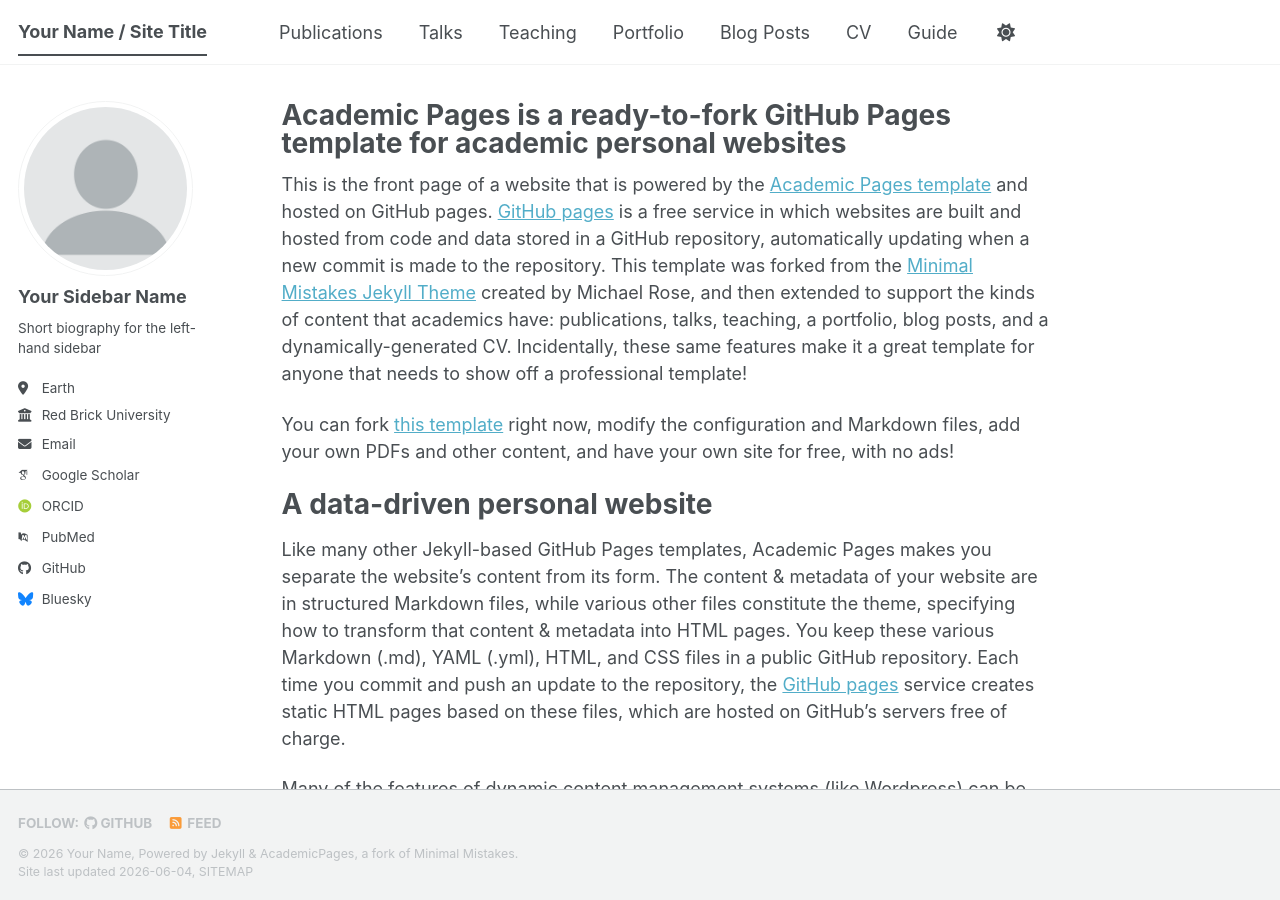
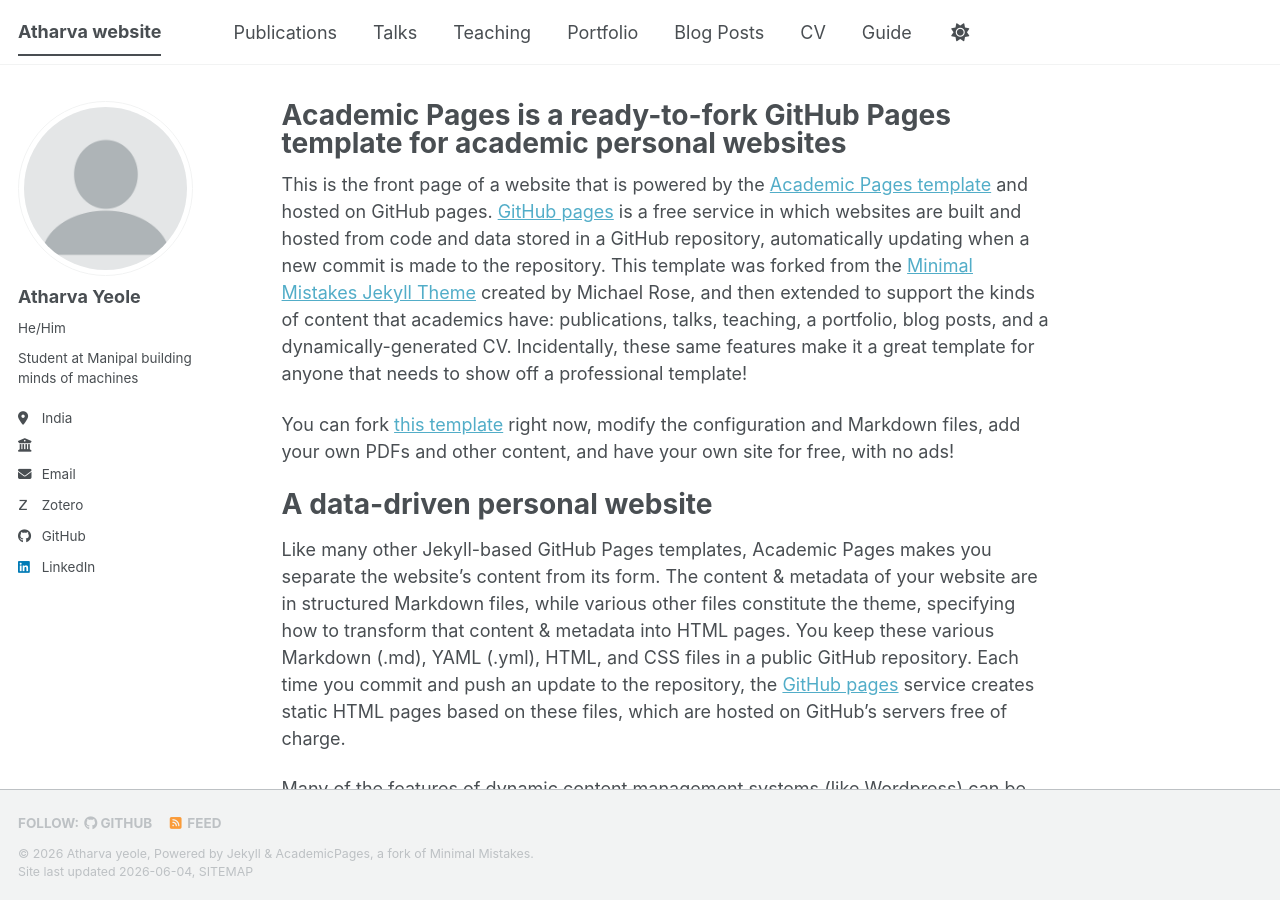
Before and after one commit to AtharvaYeole06/AtharvaYeole06.github.io, a Jekyll site: the page built from _pages/about.md, in a window 1280 px wide and 900 px high. Built offline with Jekyll 4.4.1, drawn with Linux system fonts in a browser that asks for light colours; some web fonts are replaced; a script bundle is joined from its source files by our own code; library files that are not in the unit come from our copies.

Commit message:
updated the config

```diff
--- a/_config.yml
+++ b/_config.yml
@@ -9,14 +9,14 @@
 # Basic Site Settings
 locale                   : "en-US"
 site_theme               : "default" # The available themes options are "default", "air", "sunrise", "mint", "dirt" and "contrast"
-title                    : "Your Name / Site Title"
+title                    : "Atharva website"
 title_separator          : "-"
-name                     : &name "Your Name"
-description              : &description "Your Name's academic portfolio"   # Update this with a general description of your site, this is the default if not overridden by a page
-url                      : https://academicpages.github.io # The base hostname & protocol for your site e.g. "https://[your GitHub username].github.io",
+name                     : &name "Atharva yeole"
+description              : &description "My description"   # Update this with a general description of your site, this is the default if not overridden by a page
+url                      : https://atharvayeole06.github.io # The base hostname & protocol for your site e.g. "https://[your GitHub username].github.io",
                                                            # or if you already have some other page hosted on Github then use "https://[your GitHub username].github.io/[Your Repo Name]"
 baseurl                  : "" # the subpath of your site, e.g. "/blog"
-repository               : "academicpages/academicpages.github.io"
+repository               : "AtharvaYeole06/atharvayeole06.github.io"
 
 # Site Author - The following control what appear as part of the author content on the side bar.
 #               If a field is blank the icon and link will not appear, otherwise it will be shown.
@@ -24,40 +24,40 @@
 author:
   # Biographic information
   avatar           : "profile.png"
-  name             : "Your Sidebar Name"
-  pronouns         : # example: "she/her"
-  bio              : "Short biography for the left-hand sidebar"
-  location         : "Earth"
-  employer         : "Red Brick University"
+  name             : "Atharva Yeole"
+  pronouns         : "He/Him"
+  bio              : "Student at Manipal building minds of machines"
+  location         : "India"
+  employer         : ""
   uri              : # URL
-  email            : "none@example.org"
+  email            : "atharva8295@gmail.com"
 
   # Academic websites
   academia         : # URL
   arxiv            : # URL - Update with the correct link to your profile
-  googlescholar    : "https://scholar.google.com/citations?user=PS_CX0AAAAAJ"
+  googlescholar    :
   inspire-hep      : # URL
   impactstory      : # URL
-  orcid            : "https://orcid.org/yourorcidurl"
+  orcid            :
   semantic         : # URL
   ssrn             : # URL
-  pubmed           : "https://www.ncbi.nlm.nih.gov/pubmed/?term=john+snow"
+  pubmed           :
   researchgate     : # URL
   scopus           : # URL
-  zotero           : # URL
+  zotero           : "https://www.zotero.org/atharvayeole/library"
 
 
   # Repositories and software development
   bitbucket        : # Username - Update with your username on the site
   codepen          : # Username
   dribbble         : # Username
-  github           : "academicpages"
+  github           : "AtharvaYeole06"
   kaggle           : # Username
   stackoverflow    : # User number or user number and name (i.e., use "1" or "1/jeff-atwood")
 
   # Social media
   artstation       : # Username
-  bluesky          : "bsky.app" # Replace this with you Bluesky username
+  bluesky          :  # Replace this with you Bluesky username
   facebook         : # Username
   flickr           : # Username
   foursquare       : # Username
@@ -66,7 +66,7 @@
   keybase          : # Username
   instagram        : # Username
   lastfm           : # Username
-  linkedin         : # Username
+  linkedin         : "atharva-yeole-79b255377"
   mastodon         : # URL
   medium           : # URL
   pinterest        : # Username
```
